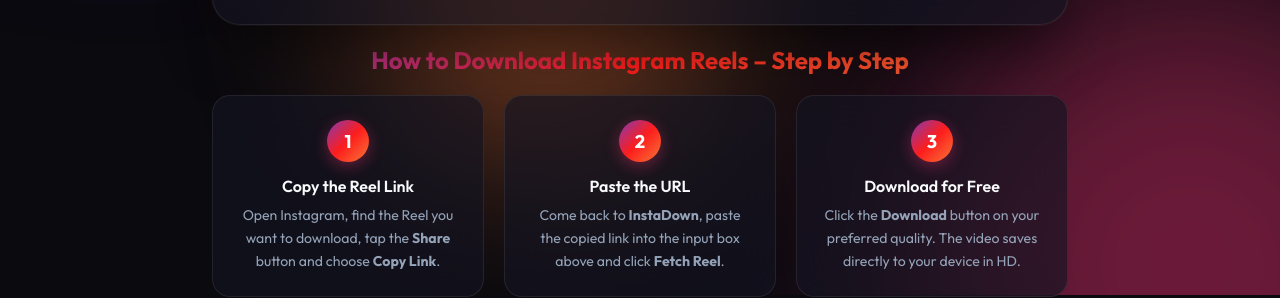
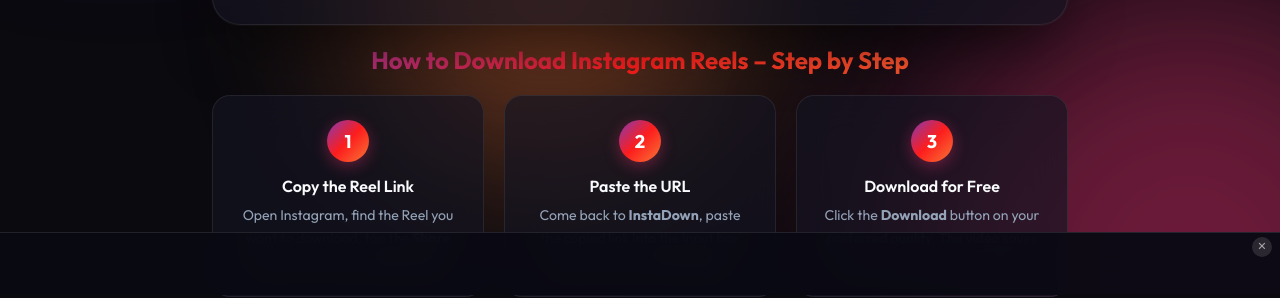
Before and after one commit to BiradarSwapnilDeveloper/InstaDown, a website: page public/index.html in a window 1280 px wide. Shown: the part 505-803 px from the top of the page. Drawn offline with Linux system fonts and the light colour scheme.

Commit message:
Restored sticky bottom ad bar as requested by the user

```diff
--- a/public/style.css
+++ b/public/style.css
@@ -1014,8 +1014,20 @@ footer {
 }
 
 /* Sticky Bottom Ad – appears on mobile, high CTR */
+/* Sticky Bottom Ad – appears on mobile, high CTR */
 .ad-sticky-bottom {
-    display: none !important; /* Removed as requested - was showing as a blank black line */
+    position: fixed;
+    bottom: 0;
+    left: 0;
+    width: 100%;
+    background: rgba(10, 10, 20, 0.95);
+    backdrop-filter: blur(12px);
+    border-top: 1px solid rgba(255,255,255,0.1);
+    display: flex;
+    align-items: center;
+    justify-content: center;
+    padding: 6px 0 6px;
+    z-index: 999;
 }
 
 .ad-close-btn {
```
